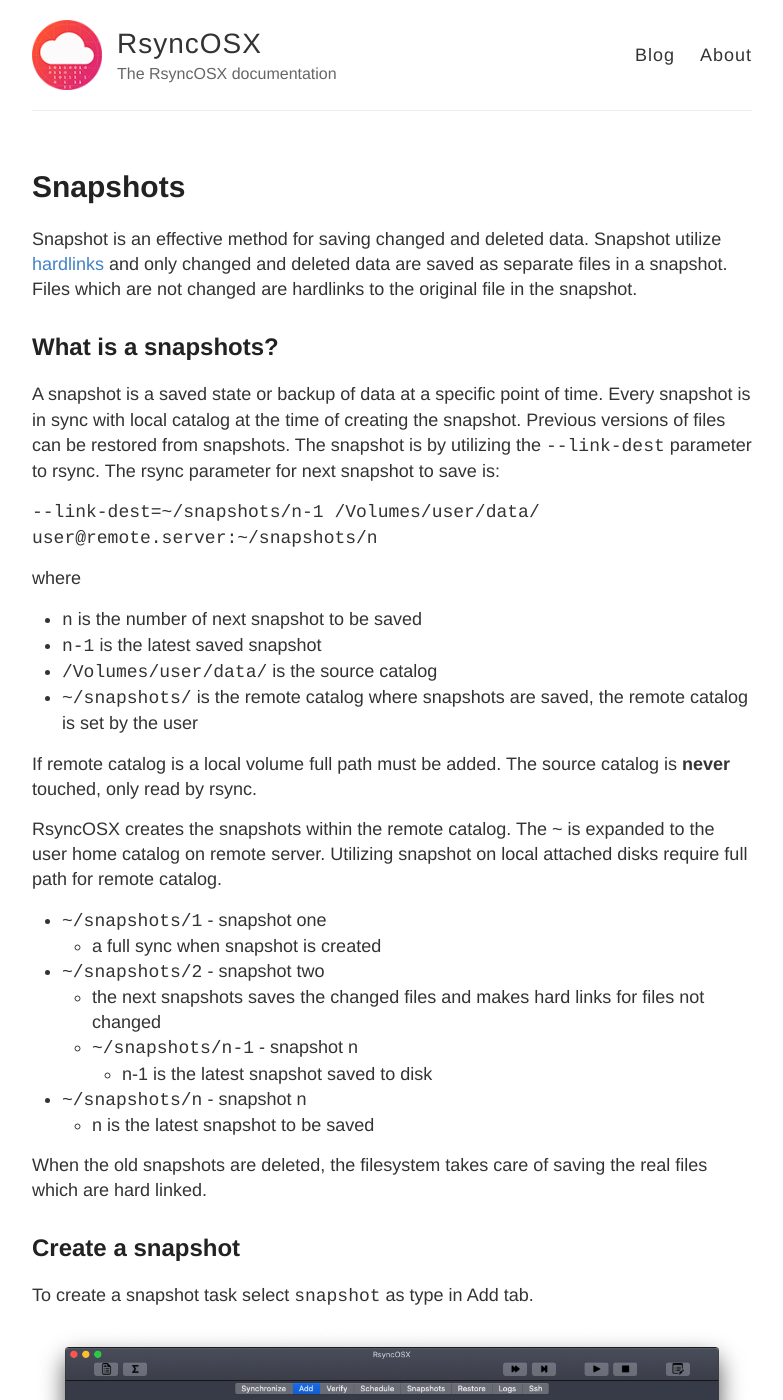
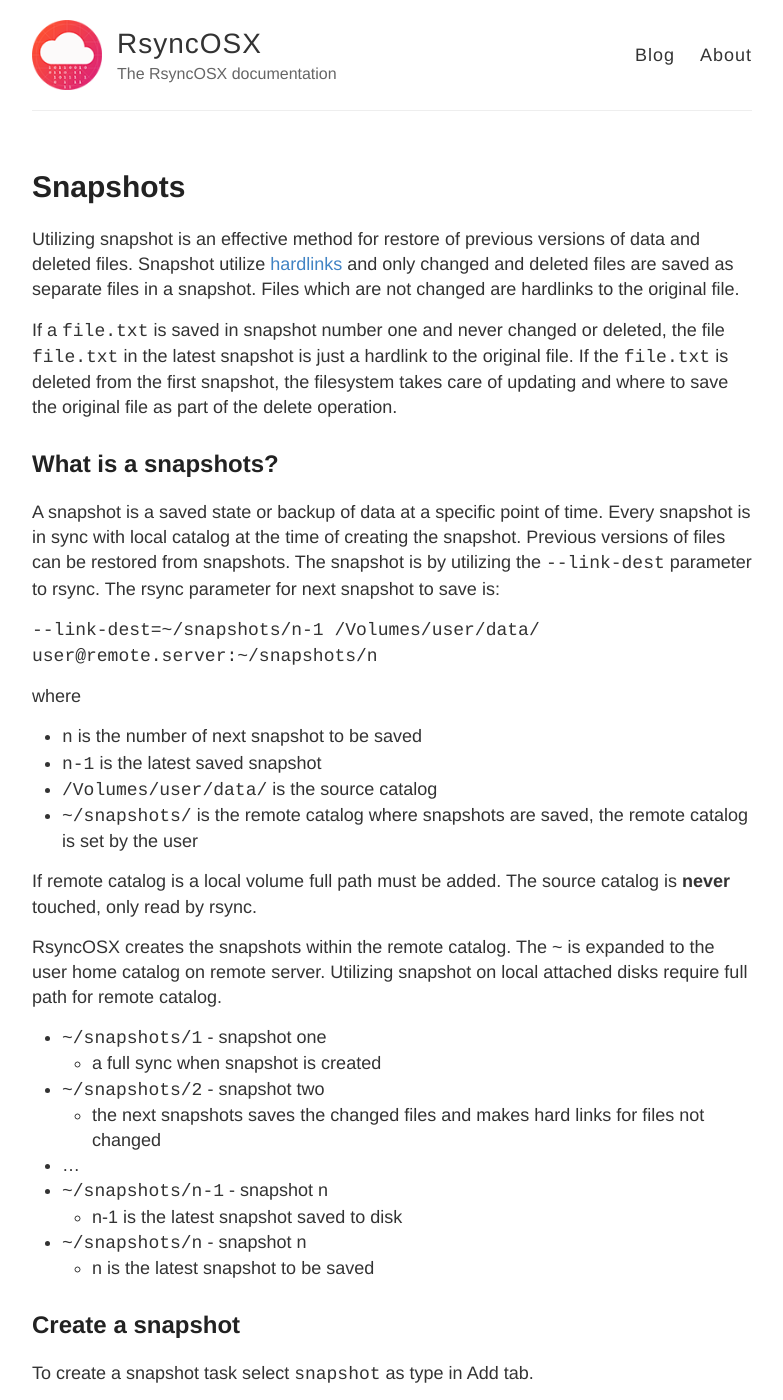
Before and after one commit to d2s/Documentation, a Jekyll site: the page built from _posts/2018-04-11-Snapshots.md, in a window 1280 px wide and 1400 px high. Shown: the whole window, without its empty margins (248-1031 px from the left). Built offline with Jekyll 4.4.1, drawn with Linux system fonts in a browser that asks for light colours.

Commit message:
Update 2018-04-11-Snapshots.md

```diff
--- a/_posts/2018-04-11-Snapshots.md
+++ b/_posts/2018-04-11-Snapshots.md
@@ -3,7 +3,9 @@ layout: post
 title:  "Snapshots"
 permalink: snapshots
 ---
-Snapshot is an effective method for saving changed and deleted data. Snapshot utilize [hardlinks](https://en.wikipedia.org/wiki/Hard_link) and only changed and deleted data are saved as separate files in a snapshot. Files which are not changed are  hardlinks to the original file in the snapshot.
+Utilizing snapshot is an effective method for restore of previous versions of data and deleted files. Snapshot utilize [hardlinks](https://en.wikipedia.org/wiki/Hard_link) and only changed and deleted files are saved as separate files in a snapshot. Files which are not changed are hardlinks to the original file.
+
+If a `file.txt` is saved in snapshot number one and never changed or deleted, the file `file.txt` in the latest snapshot is just a hardlink to the original file. If the `file.txt` is deleted from the first snapshot, the filesystem takes care of updating and where to save the original file as part of the delete operation.
 
 ## What is a snapshots?
 
@@ -26,12 +28,11 @@ RsyncOSX creates the snapshots within the remote catalog. The ~ is expanded to t
   - a full sync when snapshot is created
 - `~/snapshots/2` - snapshot two
   - the next snapshots saves the changed files and makes hard links for files not changed
-  - `~/snapshots/n-1` - snapshot n
-    - n-1 is the latest snapshot saved to disk
+- ...
+- `~/snapshots/n-1` - snapshot n
+  - n-1 is the latest snapshot saved to disk
 - `~/snapshots/n` - snapshot n
   - n is the latest snapshot to be saved
-
-When the old snapshots are deleted, the filesystem takes care of saving the real files which are hard linked.
 
 ## Create a snapshot
 
```
